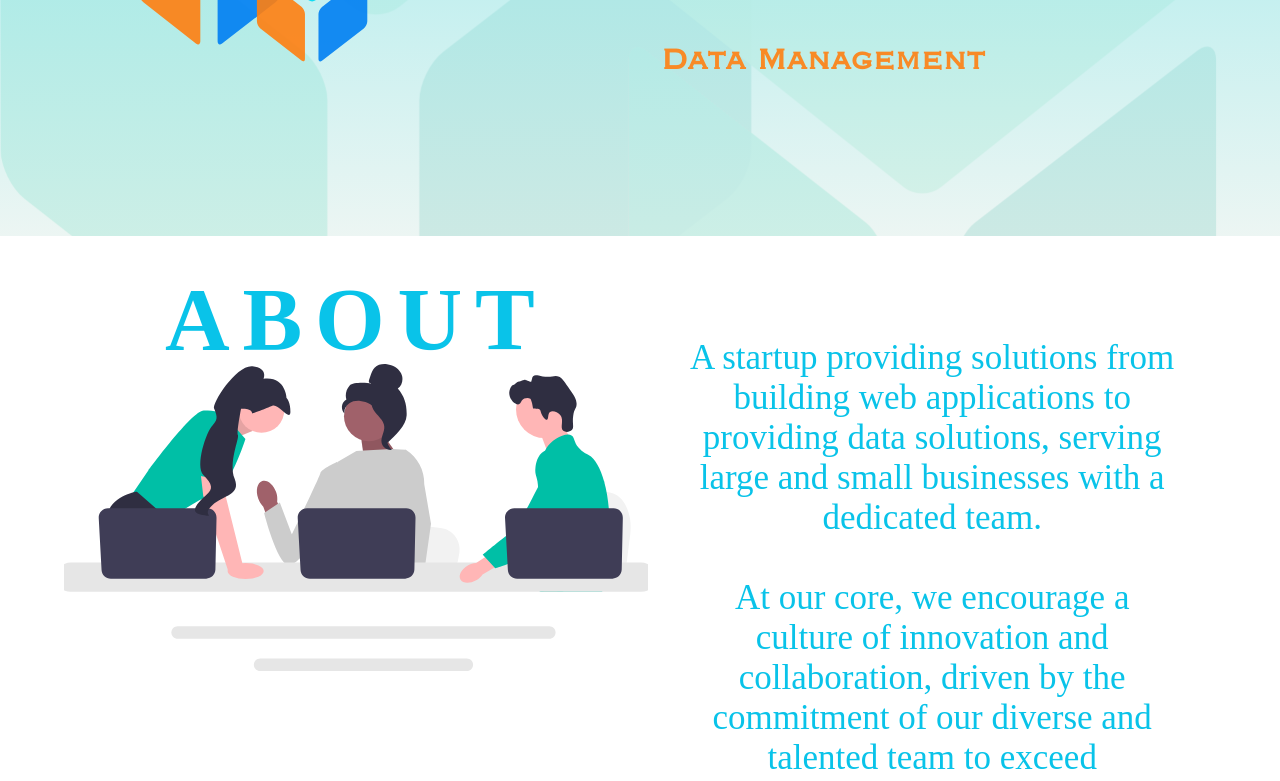
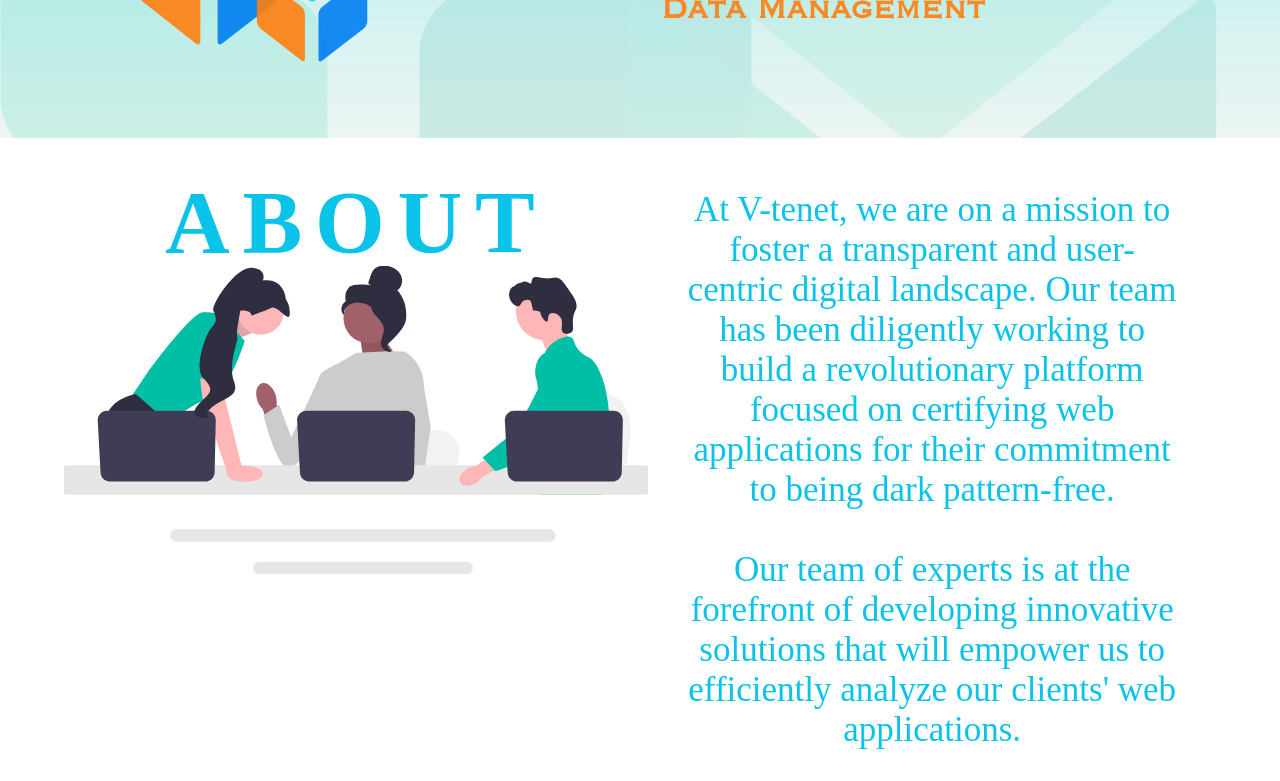
Before and after one commit to AMAY27/planspiel, a React (Vite) app: page / in a window 1280 px wide. Shown: the part 360-1141 px from the top of the page. Built offline with nearby package versions, Linux system fonts and the light colour scheme; a web font is replaced by a local one.

Commit message:
Content update (#8)
* changes in css files for assets url

* Content Updated

* CSS animation changes

```diff
--- a/src/App.jsx
+++ b/src/App.jsx
@@ -86,8 +86,8 @@
                     <div className='heromobheaddiv'>
                       <h2><span className='IstyleforHead'>I</span>dea to code, we help you realise digital dreams.
                         <div className="rollerhead">
-                          <span id='rollheadtext'>Data Management<br/>
-                            Software Development<br/>Web Applications<br/>Organizational Management
+                          <span id='rollheadtext'>Software Development<br/>
+                          Dark Pattern-free Certfication<br/>Web Application<br/>Automation Platform
                           </span>
                         </div>
                       </h2>
@@ -121,7 +121,7 @@
                       <h2><span className='IstyleforHead'>I</span>dea to code, we help you realise digital dreams.<br/>
                         <div className="rollerhead">
                           <span id='rollheadtext'>Data Management<br/>
-                            Software Development<br/>Web Applications<br/> Organizational Management
+                          Dark patterns detection<br/>Web Applications<br/>Software Development
                           </span>
                         </div>
                       </h2>
@@ -138,10 +138,10 @@
                   </div>
                   <div className="aboutcontent">
                     <p>
-                    A startup providing solutions from building web applications to providing data solutions, serving large and small businesses with a dedicated team.
+                      At V-tenet, we are on a mission to foster a transparent and user-centric digital landscape. Our team has been diligently working to build a revolutionary platform focused on certifying web applications for their commitment to being dark pattern-free.
                     </p>
                     <br/>
-                    <p>At our core, we encourage a culture of innovation and collaboration, driven by the commitment of our diverse and talented team to exceed expectations and ensure customer success.</p>
+                    <p>Our team of experts is at the forefront of developing innovative solutions that will empower us to efficiently analyze our clients' web applications. </p>
                   </div>
                 </div>
                 <div className="teamsection" id='team'>
--- a/src/MobileComponents/Mobileabout.jsx
+++ b/src/MobileComponents/Mobileabout.jsx
@@ -7,10 +7,10 @@
         <h1>About</h1>
         <br />
         <p>
-          A startup providing solutions from building web applications to providing data solutions, serving large and small businesses with a dedicated team.
+        At V-tenet, we are on a mission to foster a transparent and user-centric digital landscape. Our team has been diligently working to build a revolutionary platform focused on certifying web applications for their commitment to being dark pattern-free.
         </p>
         <br/>
-        <p>At our core, we encourage a culture of innovation and collaboration, driven by the commitment of our diverse and talented team to exceed expectations and ensure customer success.</p>
+        <p>In tandem with our commitment to certification, we are delving into cutting-edge research on the automation of dark pattern detection. Our team of experts is at the forefront of developing innovative solutions that will empower us to efficiently analyze our clients' web applications. </p>
     </div>
   )
 }
--- a/src/index.css
+++ b/src/index.css
@@ -183,7 +183,7 @@
 
 .aboutcontent{
   color: rgb(9, 195, 233);
-  padding-top : 8vw;
+  padding-top : 4vw;
   padding-bottom: 4vw;
   padding-right: 8vw;
   font-size: 35px;
@@ -299,7 +299,7 @@
 
 .heroheaddiv{
   margin-left: 9vw;
-  padding: 6vw 4vw;
+  padding: 2vw 4vw;
   font-size: 24px;
   /* background-color: aliceblue; */
   justify-content: center;
```
